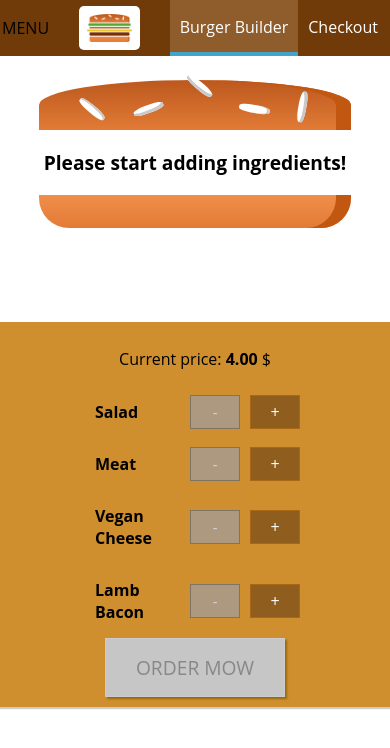
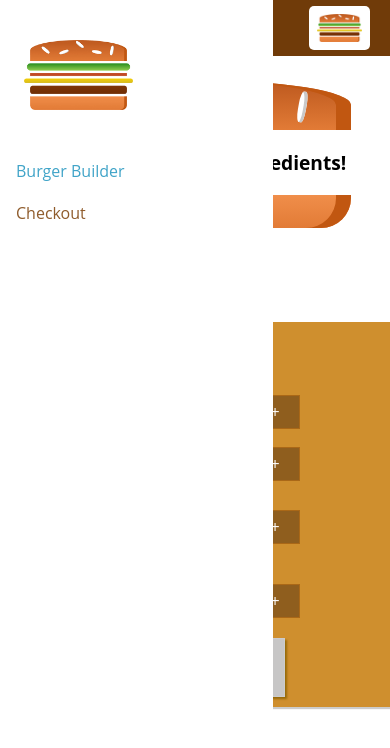
Before and after one commit to Ouriel91/burger-builder-react, a React (Create React App) app: page / in a window 390 px wide. Shown: the top 748 px of the page. Built offline with nearby package versions, Linux system fonts and the light colour scheme.

Commit message:
Created sideDrawer for mobile and small devices

```diff
--- a/src/Components/Layout/Layout.js
+++ b/src/Components/Layout/Layout.js
@@ -2,6 +2,7 @@
 import Aux from '../../hoc/Auxilliary'
 import classes from './Layout.module.css'
 import Toolbar from '../Navigation/Toolbar/Toolbar'
+import SideDrawer from '../Navigation/SideDrawer/SideDrawer'
 
 //The content inside the <main> element should be unique to the document.
 //It should not contain any content that is repeated across documents such as
@@ -9,6 +10,7 @@
 const layout = (props) => (
    <Aux>
         <Toolbar />
+        <SideDrawer />
         <main className={classes.Content}>
             {props.children}
         </main>
--- a/src/Components/Logo/Logo.js
+++ b/src/Components/Logo/Logo.js
@@ -3,7 +3,7 @@
 import classes from './Logo.module.css'
 
 const logo = (props) => (
-    <div className={classes.Logo}>
+    <div className={classes.Logo} style={{height: props.height}}>
         <img src={burgerLogo} alt="MyBurger"/>
     </div>
 )
--- a/src/Components/Logo/Logo.module.css
+++ b/src/Components/Logo/Logo.module.css
@@ -1,11 +1,11 @@
-.Logo{
+.Logo {
     background-color: white;
     padding: 8px;
-    height: 80%;
+    height: 100%;
     box-sizing: border-box;
     border-radius: 5px;
 }
 
-.Logo img{
+.Logo img {
     height: 100%;
 }
--- a/src/Components/Navigation/NavigationItems/NavigationItem/NavigationItem.module.css
+++ b/src/Components/Navigation/NavigationItems/NavigationItem/NavigationItem.module.css
@@ -1,28 +1,47 @@
-.NavigationItem{
+/*Mobile device*/
+.NavigationItem {
+    margin: 10px 0;
+    box-sizing: border-box;
+    display: block;
+    width: 100%;
+}
 
+.NavigationItem a {
+    color: #8F5C2C;
+    text-decoration: none;
+    width: 100%;
+    box-sizing: border-box;
+    display: block;
+}
+
+.NavigationItem a:hover,
+.NavigationItem a:active,
+.NavigationItem a.active {
+    color: #40A4C8;
+}
+
+/*Desktop device*/
+@media (min-width: 500px) {
+    .NavigationItem {
         margin: 0;
-    box-sizing: border-box;
         display: flex;
         height: 100%;
         width: auto;
         align-items: center;
     }
 
-.NavigationItem a{
-
+    .NavigationItem a {
         color: white;
-    text-decoration: none;
+        height: 100%;
         padding: 16px 10px;
-    height: 100%;
         border-bottom: 4px solid transparent;
-    box-sizing: border-box;
-    display: block;
     }
 
     .NavigationItem a:hover,
     .NavigationItem a:active,
-.NavigationItem a.active{
+    .NavigationItem a.active {
         background-color: #8F5C2C;
-    border-bottom: 4px solid #40A4CB;
+        border-bottom: 4px solid #40A4C8;
         color: white;
     }
+}
--- a/src/Components/Navigation/NavigationItems/NavigationItems.module.css
+++ b/src/Components/Navigation/NavigationItems/NavigationItems.module.css
@@ -1,8 +1,17 @@
-.NavigationItems{
+/*Mobile device*/
+.NavigationItems {
     margin: 0;
     padding: 0;
     list-style: none;
     display: flex;
+    flex-flow: column;
     align-items: center;
     height: 100%;
 }
+
+/*Desktop device*/
+@media (min-width: 500px) {
+    .NavigationItems {
+        flex-flow: row;
+    }
+}
--- /dev/null
+++ b/src/Components/Navigation/SideDrawer/SideDrawer.js
@@ -0,0 +1,21 @@
+import React from 'react'
+import classes from './SideDrawer.module.css'
+import Logo from '../../Logo/Logo'
+import NavigationItems from '../NavigationItems/NavigationItems'
+
+
+const sideDrawer = (props) => {
+
+    return(
+        <div className={classes.SideDrawer}>
+            <div className={classes.Logo}>
+                <Logo />
+            </div>
+            <nav>
+                <NavigationItems />
+            </nav>
+        </div>
+    )
+}
+
+export default sideDrawer
--- /dev/null
+++ b/src/Components/Navigation/SideDrawer/SideDrawer.module.css
@@ -0,0 +1,34 @@
+/*Only in mobile devices*/
+.SideDrawer {
+    position: fixed;
+    width: 280px;
+    max-width: 70%;
+    height: 100%;
+    left: 0;
+    top: 0;
+    z-index: 200;
+    background-color: white;
+    padding: 32px 16px;
+    box-sizing: border-box;
+    transition: transform 0.3s ease-out;
+}
+
+/*for bigger devices*/
+@media (min-width: 500px) {
+    .SideDrawer {
+        display: none;
+    }
+}
+
+.Open {
+    transform: translateX(0);
+}
+
+.Close {
+    transform: translateX(-100%);
+}
+
+.Logo {
+    height: 11%;
+    margin-bottom: 32px;
+}
--- a/src/Components/Navigation/Toolbar/Toolbar.js
+++ b/src/Components/Navigation/Toolbar/Toolbar.js
@@ -6,8 +6,10 @@
 const toolbar = (props) => (
     <header className={classes.Toolbar}>
         <div>MENU</div>
-        <Logo />
-        <nav>
+        <div className={classes.Logo}>
+            <Logo />
+        </div>
+        <nav className={classes.DesktopOnly}>
             <NavigationItems />
         </nav>
     </header>
--- a/src/Components/Navigation/Toolbar/Toolbar.module.css
+++ b/src/Components/Navigation/Toolbar/Toolbar.module.css
@@ -1,5 +1,4 @@
-.Toolbar{
-
+.Toolbar {
     height: 56px;
     width: 100%;
     position: fixed;
@@ -9,12 +8,22 @@
     display: flex;
     justify-content: space-between;
     align-items: center;
-    padding: 0 2px;
+    padding: 0 20px;
     box-sizing: border-box;
     z-index: 90;
 }
 
-.Toolbar nav{
-
+.Toolbar nav {
     height: 100%;
 }
+
+.Logo {
+    height: 80%;
+}
+
+/*Mobile device*/
+@media (max-width: 499px) {
+    .DesktopOnly {
+        display: none;
+    }
+}
```
Lines whose indentation alone changed are shown as unchanged.
